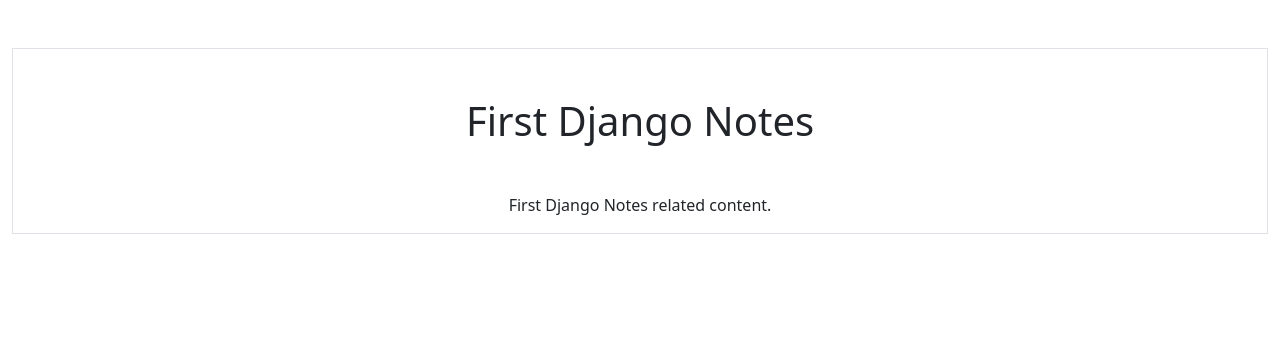
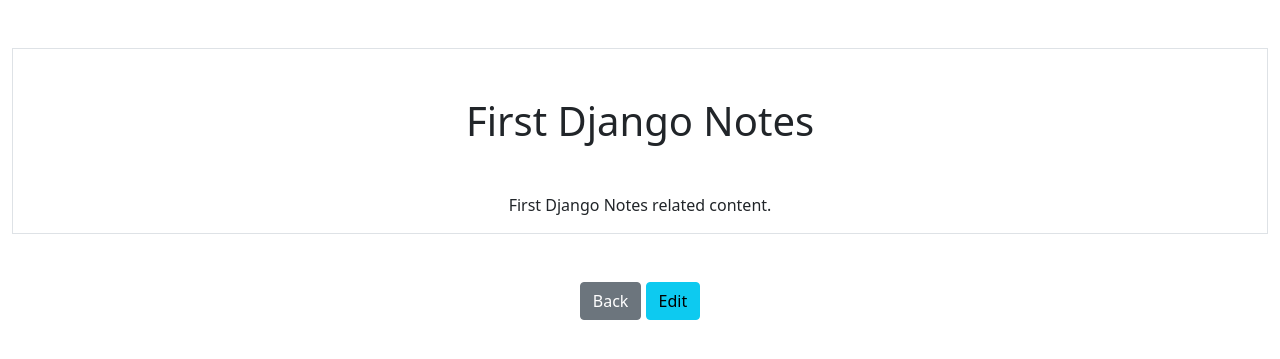
Before and after one commit to moin2672/Smart_Notes_App, a Django app: page /smart/notes/1 in a window 1280 px wide. Shown: the top 359 px of the page. Run offline with Django 4.2, Linux system fonts and the light colour scheme; data comes from the database, SQL or seed files in the repository; both versions use the stored data as it was after the commit.

Commit message:
21. update data of a form

```diff
--- a/notes/templates/notes/notes_detail.html
+++ b/notes/templates/notes/notes_detail.html
@@ -5,4 +5,6 @@
     <p>{{note.text}}</p>
 </div>
 
+<a href="{% url 'notes.list' %}}" class="btn btn-secondary my-5" >Back</a>
+<a href="{% url 'notes.update' pk=note.id %}" class="btn btn-info" >Edit</a>
 {% endblock %}
--- a/notes/templates/notes/notes_form.html
+++ b/notes/templates/notes/notes_form.html
@@ -1,8 +1,9 @@
 {% extends "base.html" %}
 {% block content %}
-<form action="{% url 'notes.new' %}" method="POST">{% csrf_token %}
+<form method="POST">{% csrf_token %}
 {{form.as_p}}
 <button class="btn btn-success my-5" type="submit">Submit</button>
+<a href="{% url 'notes.list' %}" class="btn btn-secondary" >Cancel</a>
 </form>
 
 {% if form.errors %}
--- a/notes/urls.py
+++ b/notes/urls.py
@@ -6,4 +6,5 @@
     path('notes', views.NoteListView.as_view(), name="notes.list"),
     path('notes/<int:pk>', views.NotesDetailView.as_view(), name="notes.detail"),
     path('notes/new', views.NotesCreateView.as_view(), name="notes.new"),
+    path('notes/<int:pk>/edit', views.NotesUpdateView.as_view(), name="notes.update"),
 ]
--- a/notes/views.py
+++ b/notes/views.py
@@ -2,7 +2,7 @@
 from django.shortcuts import render
 from django.http import Http404
 
-from django.views.generic import ListView, DetailView, CreateView
+from django.views.generic import ListView, DetailView, CreateView, UpdateView
 
 from notes.forms import NotesForm #from .forms import NotesForm # both are same
 
@@ -23,3 +23,8 @@
     model= Notes
     success_url = '/smart/notes'
     form_class = NotesForm
+
+class NotesUpdateView(UpdateView):
+    model= Notes
+    success_url = '/smart/notes'
+    form_class = NotesForm
```
Also changed, not shown: db.sqlite3.
